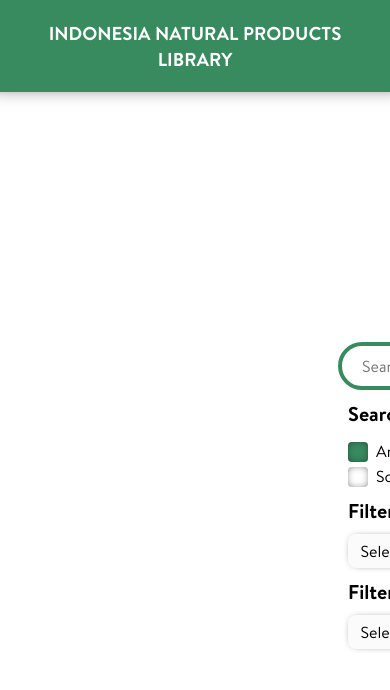
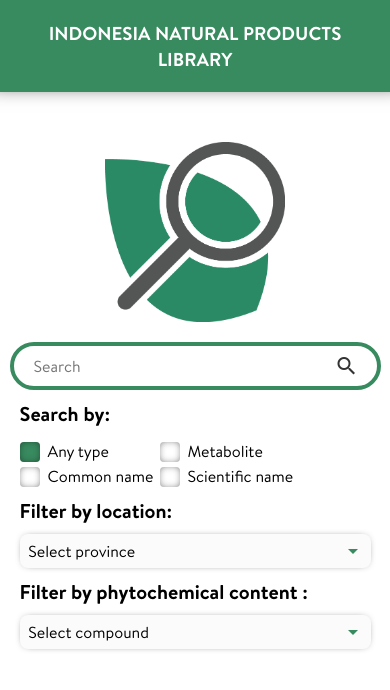
Before and after one commit to zakybilfagih/inpel, a Flask app: page / in a window 390 px wide; the page is wider, and only the part inside the window is pictured. Shown: the part 124-814 px from the top of that part. Run offline with Flask 2, Linux system fonts and the light colour scheme; data that the repository does not hold is empty.

Commit message:
added utils, fix responsive issue

```diff
--- a/app.py
+++ b/app.py
@@ -14,6 +14,8 @@ import requests
 import forms
 import os
 
+from utlis import getallphyto, getprov
+
 app = Flask(__name__)
 app.config["SECRET_KEY"] = "KJSAksd12321jndsaASKANDSK1iwnemasd"
 app.config["MAX_CONTENT_LENGTH"] = 16 * 1024 * 1024  # 16 MB
@@ -24,32 +26,6 @@ if "PYCHARM_HOSTED" in os.environ:
 
 application = app
 back_url = ""
-
-# UNIVERSAL FUNC
-# GET PROVINCE LIST
-def getprov():
-    country = pycountry.subdivisions.get(country_code="ID")
-    location = [prov.name for prov in country]
-    return location
-
-
-def getallphyto():
-    try:
-        r = requests.get("https://server1.inpel.id:888/phyto")
-        d = r.json()
-    except:
-        print("Max retry!")
-        d = {}
-
-    phyto = {}
-    for i in range(len(d)):
-        if d[i]["name"] not in phyto:
-            phyto[d[i]["name"]] = [d[i]["_id"]]
-        else:
-            phyto[d[i]["name"]].append(d[i]["_id"])
-
-    return phyto
-
 
 @app.route(f"{back_url}/")
 def landing():
--- a/static/css/style.css
+++ b/static/css/style.css
@@ -217,7 +217,7 @@ input:-webkit-autofill:active {
 /* Landing Content */
 .landing__container {
   margin: 30px auto;
-    width: 1200px;
+  max-width: 1200px;
   display: flex;
   flex-direction: column;
 }
--- /dev/null
+++ b/utlis.py
@@ -0,0 +1,25 @@
+import pycountry
+import requests
+
+def getprov():
+    country = pycountry.subdivisions.get(country_code="ID")
+    location = [prov.name for prov in country]
+    return location
+
+
+def getallphyto():
+    try:
+        r = requests.get("https://server1.inpel.id:888/phyto")
+        d = r.json()
+    except:
+        print("Max retry!")
+        d = {}
+
+    phyto = {}
+    for i in range(len(d)):
+        if d[i]["name"] not in phyto:
+            phyto[d[i]["name"]] = [d[i]["_id"]]
+        else:
+            phyto[d[i]["name"]].append(d[i]["_id"])
+
+    return phyto
```
Lines whose indentation alone changed are shown as unchanged.
